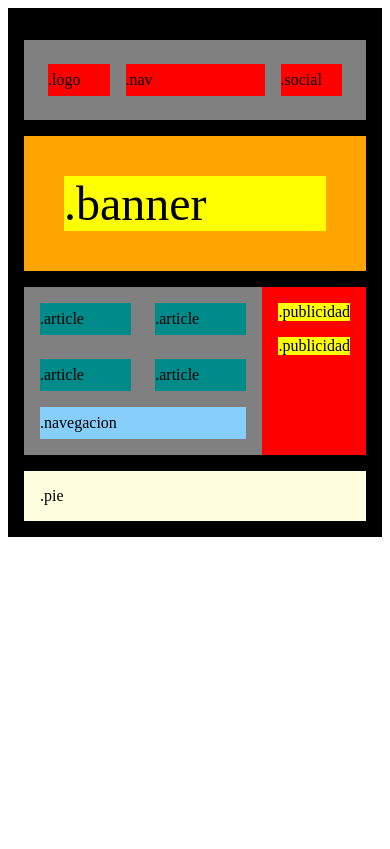
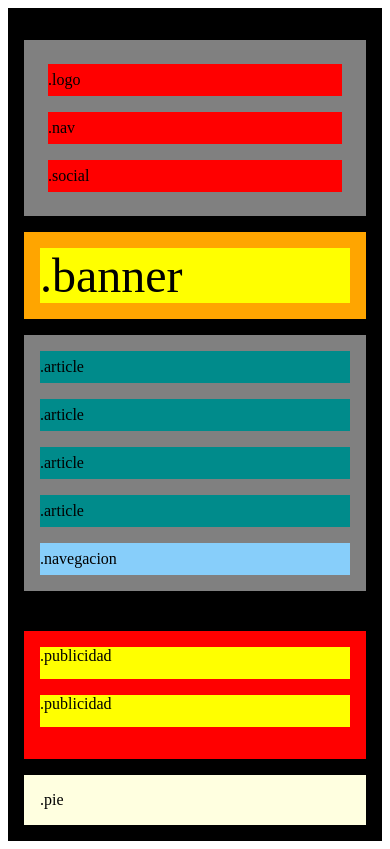
Before and after one commit to RubenCamus/academy-sprint1-exercici1, a plain HTML site: page nivell-1/index.html in a window 390 px wide. Drawn offline with Linux system fonts and the light colour scheme.

Commit message:
feat: Nivell 1 exercici 3 done.

```diff
--- a/nivell-1/styles.css
+++ b/nivell-1/styles.css
@@ -40,14 +40,14 @@
     height: fit-content;
 }
 .banner {
-    margin: 0.5em;
     display: flex;
     align-items: center;
     font-size: 3em;
 }
 .articleSectionWrapper {
     display: grid;
-    grid-template-columns: 3fr 1fr;
+    grid-template-columns: 3fr 0.5fr;
+    gap: 1.5em;
     width: 100%;
     padding: 0;
 }
@@ -83,6 +83,7 @@
 }
 .publicidad {
     margin-bottom: 1em;
+    height: 2em;
 }
 .footerWrapper {
     background-color: lightyellow;
@@ -101,3 +102,24 @@
         margin-top: 1em;
     }
 }
+@media (max-width: 450px) {
+    .nav-bar {
+            display: flex;
+            flex-direction: column;
+        }
+        .articleSectionWrapper {
+            display: flex;
+            flex-direction: column;
+        }
+        .articlesWrapper {
+            display: flex;
+            flex-direction: column;
+            gap: 1em;
+        }
+        .publicidadWrapper {
+            margin-top: 1em;
+        }
+        .publicidad {
+            height: 2em;
+        }
+}
```
